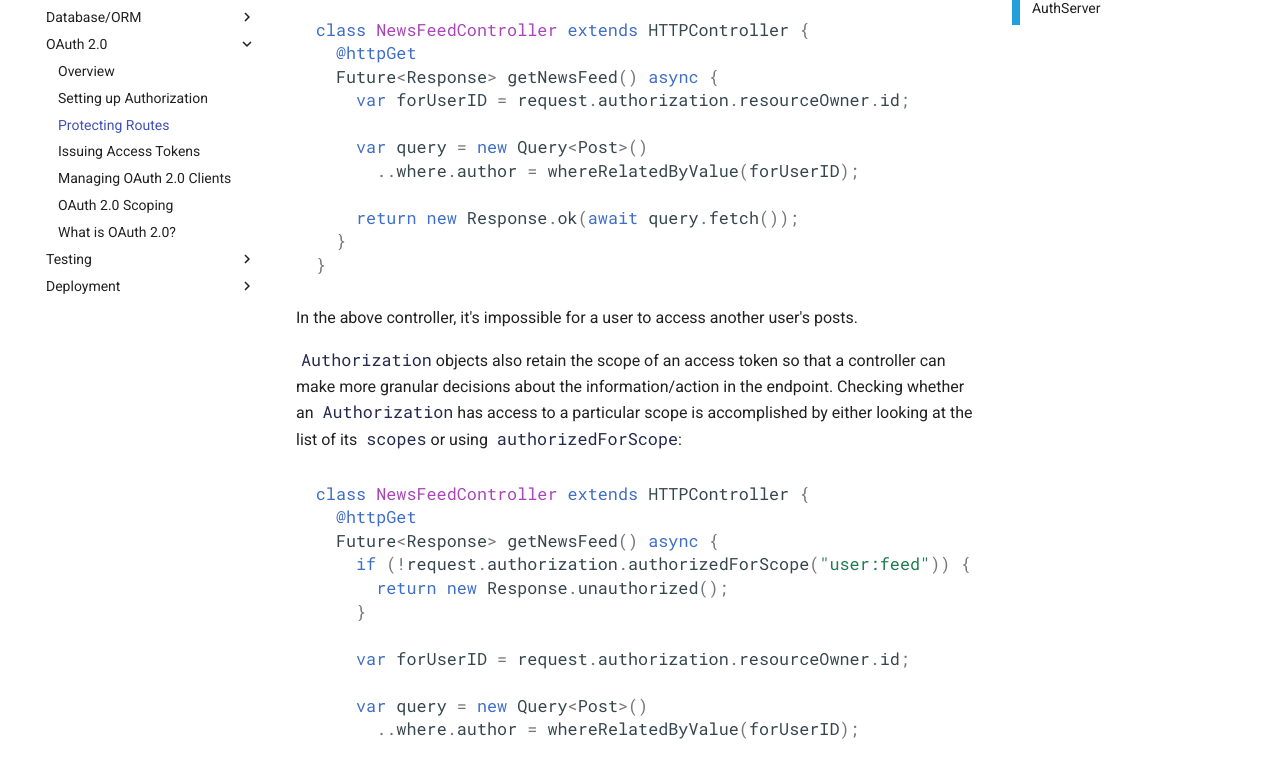
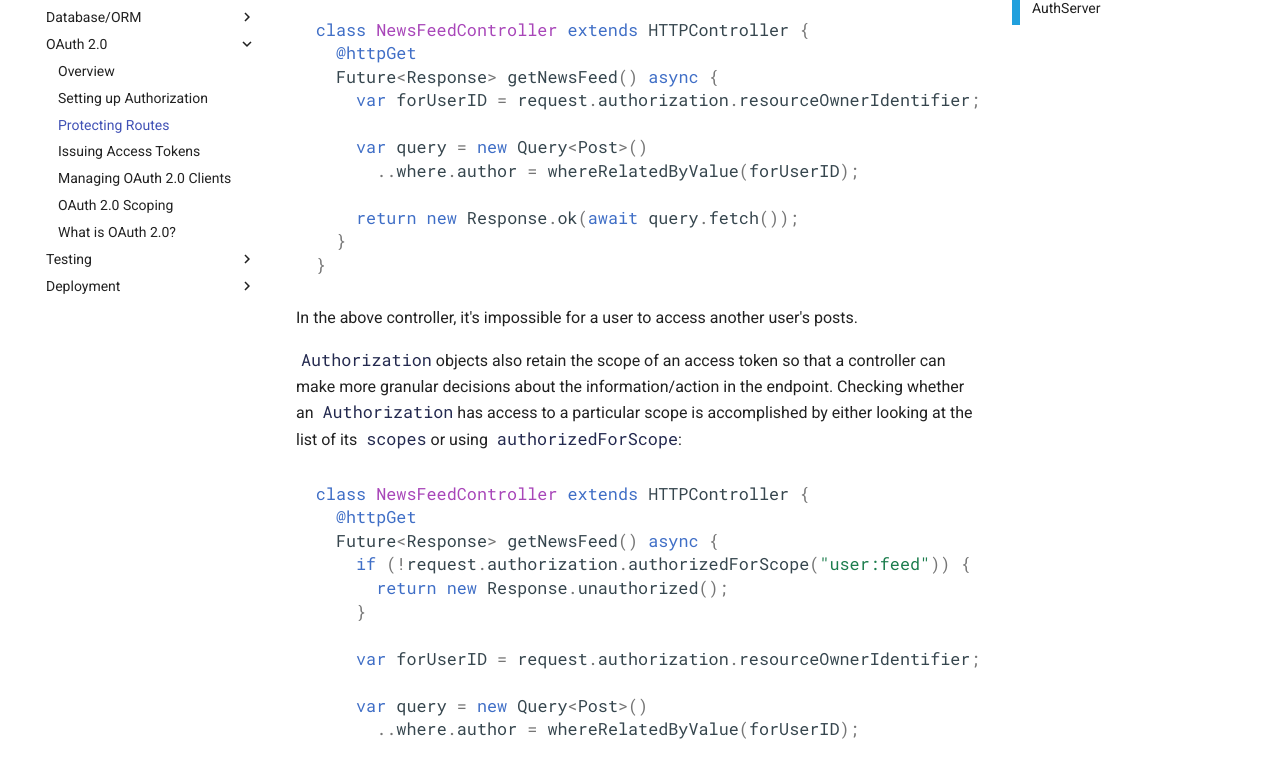
Before and after one commit to stablekernel/aqueduct, an MkDocs documentation site: the page built from source/docs/auth/authorizer.md, in a window 1280 px wide and 1400 px high, scrolled down 2070 px. Shown: the part 172-929 px from the top of the window. Built offline with MkDocs 1.6.1 and Material for MkDocs 9.7.7, drawn with Linux system fonts in a browser that asks for light colours; comment, search, counter and statistics services are not loaded; old or Windows-style settings are respelled for this version of MkDocs.

Commit message:
Remove reference to resourceOwner.id, revert to resourceOwnerIdentifier

```diff
--- a/source/docs/auth/authorizer.md
+++ b/source/docs/auth/authorizer.md
@@ -63,7 +63,7 @@ Controllers protected by an `Authorizer` can access this information to further
 class NewsFeedController extends HTTPController {
   @httpGet
   Future<Response> getNewsFeed() async {
-    var forUserID = request.authorization.resourceOwner.id;
+    var forUserID = request.authorization.resourceOwnerIdentifier;
 
     var query = new Query<Post>()
       ..where.author = whereRelatedByValue(forUserID);
@@ -85,7 +85,7 @@ class NewsFeedController extends HTTPController {
       return new Response.unauthorized();
     }
 
-    var forUserID = request.authorization.resourceOwner.id;
+    var forUserID = request.authorization.resourceOwnerIdentifier;
 
     var query = new Query<Post>()
       ..where.author = whereRelatedByValue(forUserID);
```
Also changed, not shown: source/docs/auth/auth_scopes.md (+2 -2 lines).
